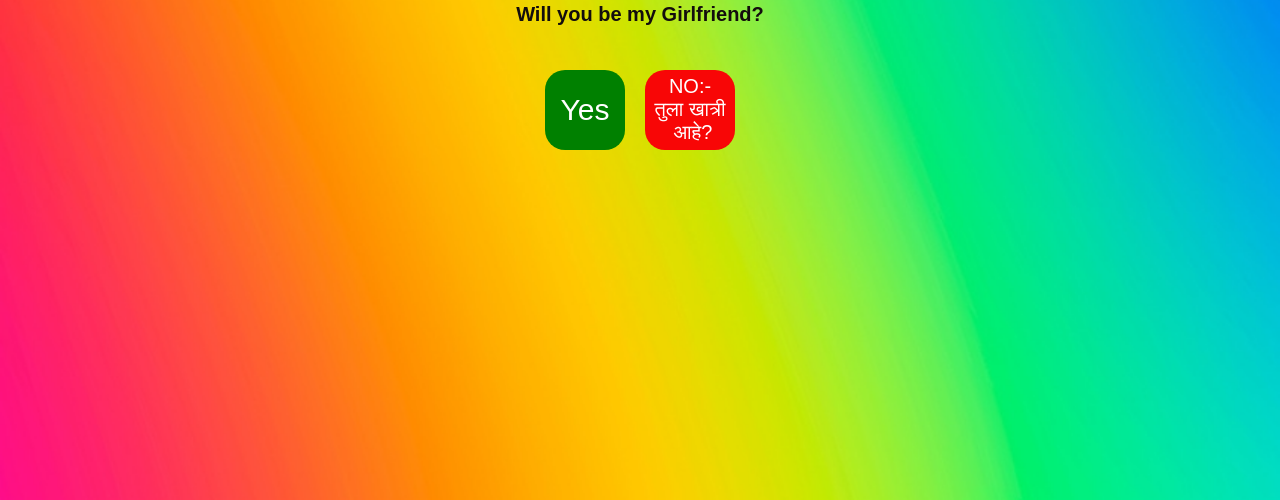
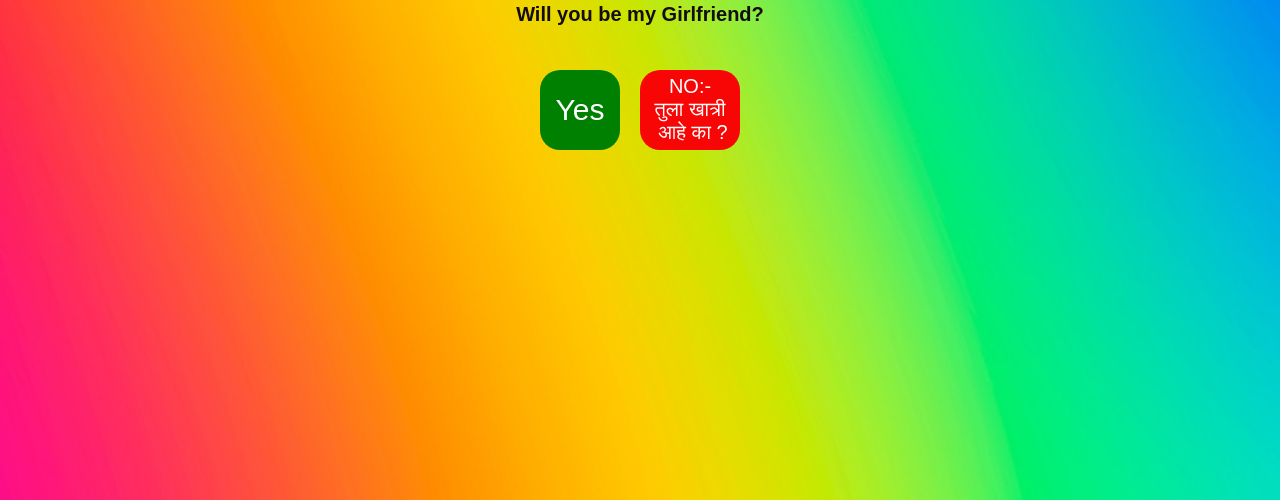
Before and after one commit to ayaspathan2003/i-love, a plain HTML site: page page2.html in a window 1280 px wide. Shown: the part 300-800 px from the top of the page. Drawn offline with Linux system fonts and the light colour scheme.

Commit message:
added page2.html

```diff
--- a/page2.html
+++ b/page2.html
@@ -31,7 +31,7 @@
     margin: 0 10px;
     color: white;
     font-size: 20px;
-    width: 90px;
+    width: 100px;
     height: 80px;
     border-radius: 20px;
     border: none;
@@ -161,7 +161,7 @@
         <a href="yes.html"><input type="button" value="Yes" id="yes-button"></a>
         <a href="page3.html"><input type="button" value=" NO:-
 तुला खात्री
- आहे?" id="no-button"></a>
+ आहे का ?" id="no-button"></a>
         </div>
       <div class="message">
         </div>
```
